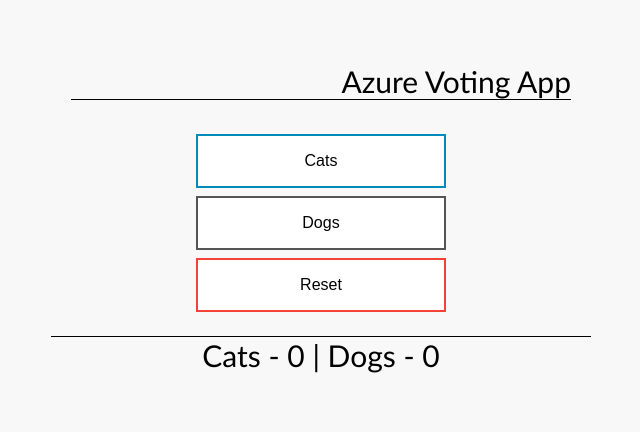
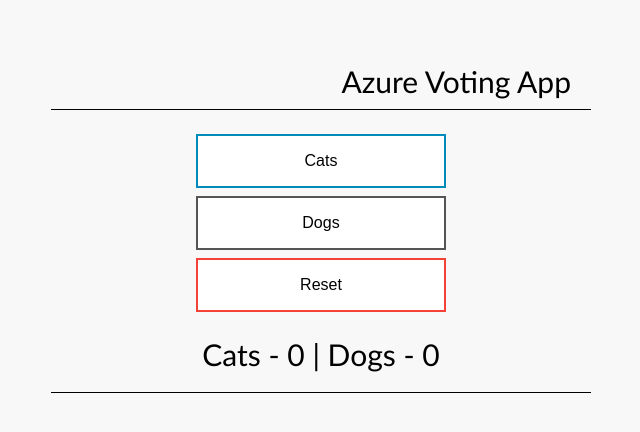
Before and after one commit to neilpeterson/flask-voting-app-mysql, a Flask app: page / in a window 1280 px wide. Shown: the top 432 px of the page, without its empty margins (319-959 px from the left). Run offline with Flask 2, Linux system fonts and the light colour scheme; data that the repository does not hold is empty.

Commit message:
css updates

```diff
--- a/static/default.css
+++ b/static/default.css
@@ -21,14 +21,13 @@
     text-align: right;
     font-size:30px;
     font-family:Calibri;
-    border-bottom: 1px solid black;
+    /*border-bottom: 1px solid black;*/
 }
 
 div#form {
     padding: 20px;
     padding-right: 20px;
     padding-top: 20px;
-
     display:block;
     margin: 0 auto;
     width: 500px;
@@ -36,6 +35,7 @@
     font-size:30px;
     font-family:Calibri;
     border-bottom: 1px solid black;
+    border-top: 1px solid black;
 }
 
 div#results {
--- a/templates/index.html
+++ b/templates/index.html
@@ -19,9 +19,11 @@
         <button name="vote" value="cats" onclick="send()" class="button button1">Cats</button>
         <button name="vote" value="dogs" onclick="send()" class="button button2">Dogs</button>
         <button name="vote" value="reset" onclick="send()" class="button button3">Reset</button>
+        <div id="space"></div>
+        <div id="space"></div>
+        <div id="results"> Cats - {{ cats }} | Dogs - {{ dogs }} </div>
         </form>
         </div>
     </div>
-    <div id="results"> Cats - {{ cats }} | Dogs - {{ dogs }} </div>
 </body>
 </html>
```
